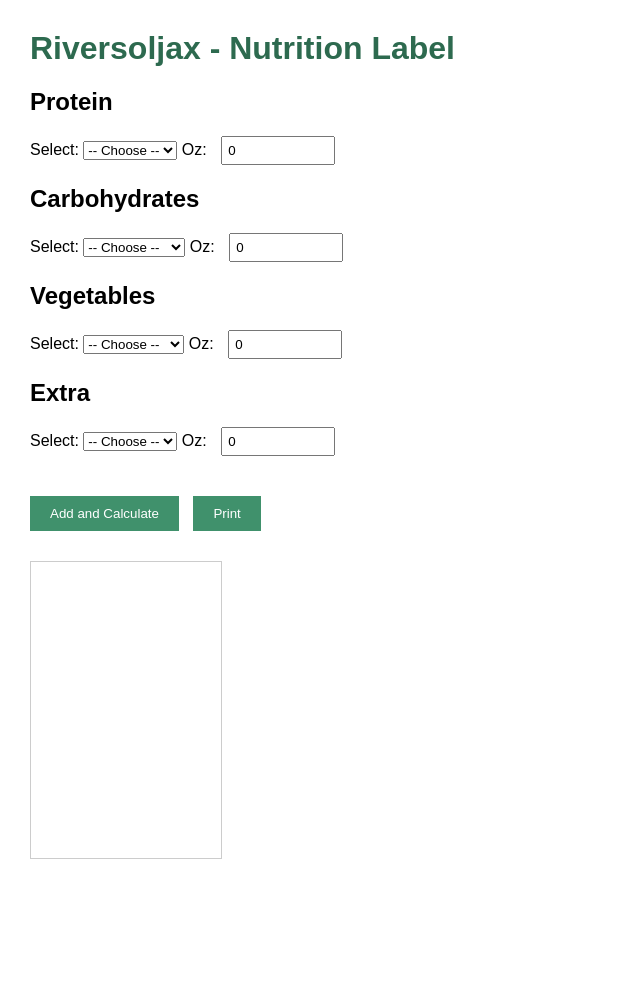
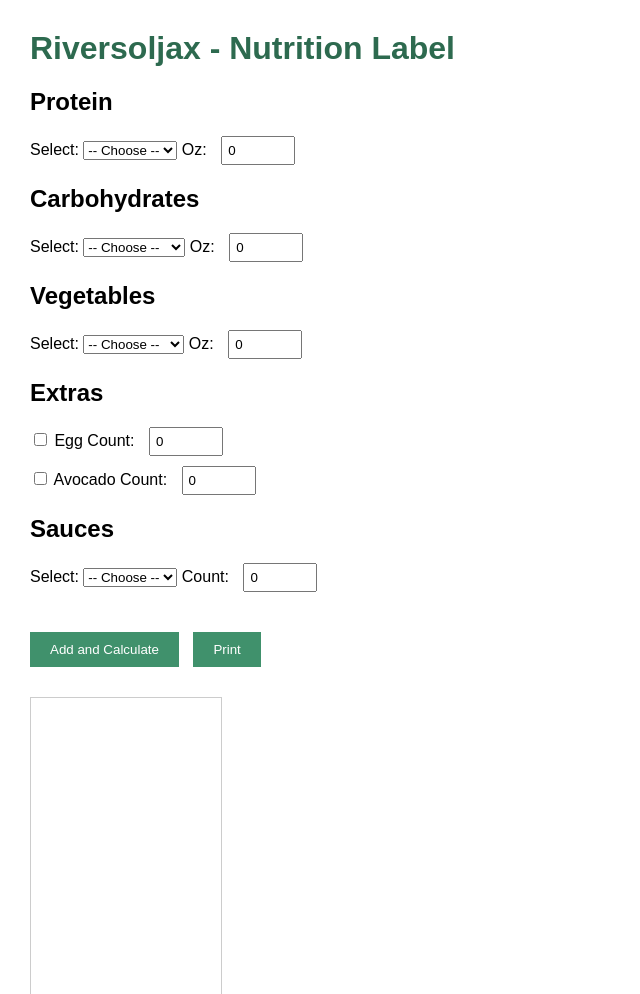
Before and after one commit to Chris6776-soli/riversoljaxfactlabel, a Flask app: page / in a window 1280 px wide. Shown: the top 994 px of the page, without its empty margins (0-640 px from the left). Before the commit the page ends 859 px from the top, so only its background shows below. Run offline with Flask 3, Linux system fonts and the light colour scheme.

Commit message:
7date index.html

```diff
--- a/templates/index.html
+++ b/templates/index.html
@@ -19,7 +19,7 @@
       margin-top: 10px;
     }
     input[type="number"] {
-      width: 100px;
+      width: 60px;
       padding: 5px;
       margin-left: 10px;
     }
@@ -136,15 +136,29 @@
     </div>
 
     <div class="section">
-      <h2>Extra</h2>
+      <h2>Extras</h2>
+      <label>
+        <input type="checkbox" name="extra" value="egg" id="extra_egg" />
+        Egg
+        Count: <input type="number" name="extra_egg_count" min="0" step="0.01" value="0" />
+      </label>
+      <label>
+        <input type="checkbox" name="extra" value="avocado" id="extra_avocado" />
+        Avocado
+        Count: <input type="number" name="extra_avocado_count" min="0" step="0.01" value="0" />
+      </label>
+    </div>
+
+    <div class="section">
+      <h2>Sauces</h2>
       <label>
         Select:
-        <select name="extra">
+        <select name="sauce">
           <option value="">-- Choose --</option>
-          <option value="egg">Egg</option>
-          <option value="avocado">Avocado</option>
+          <option value="olive_oil">Olive Oil</option>
+          <option value="dressing">Dressing</option>
         </select>
-        Oz: <input type="number" name="extra_ounces" min="0" step="0.01" value="0" />
+        Count: <input type="number" name="sauce_count" min="0" step="0.01" value="0" />
       </label>
     </div>
 
```
